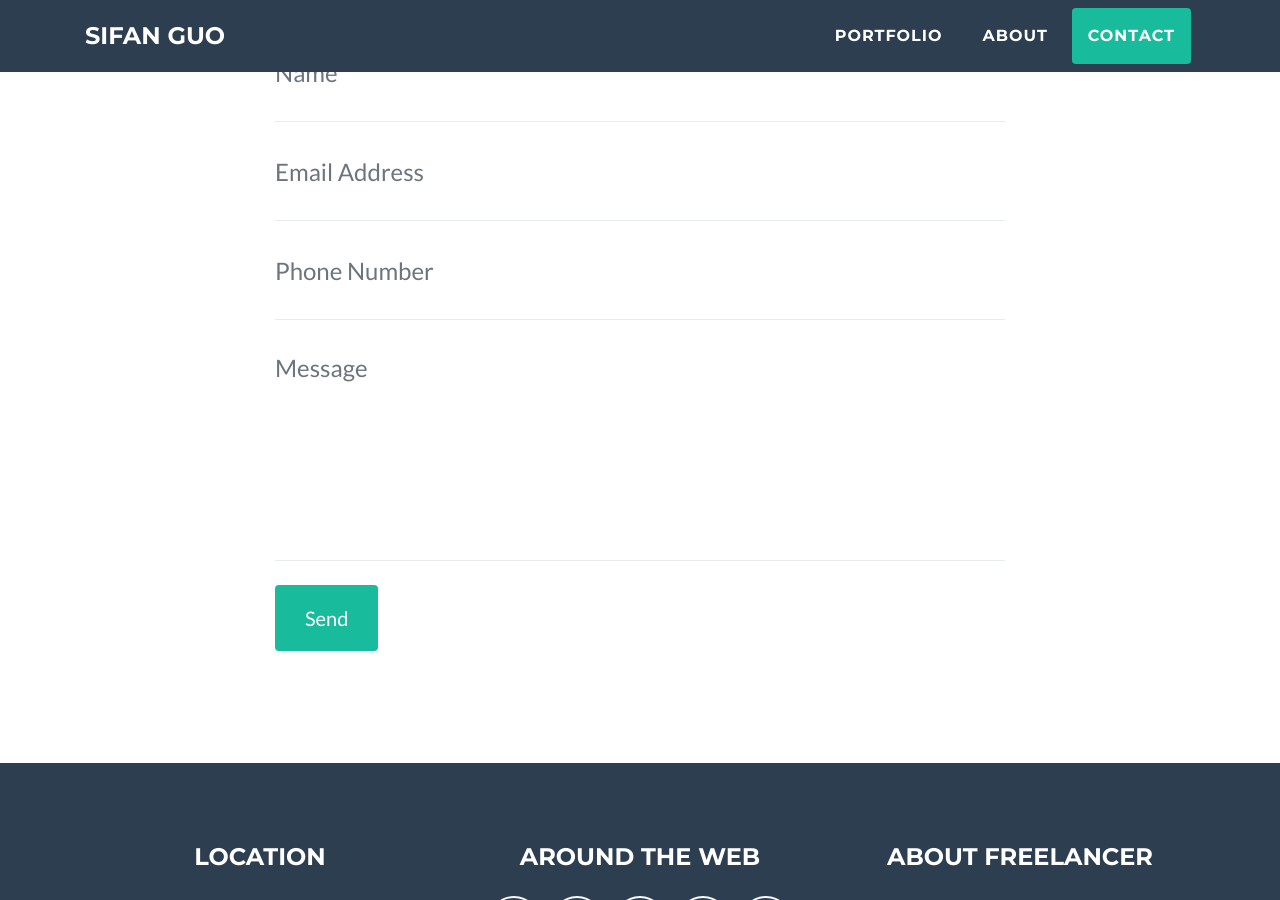
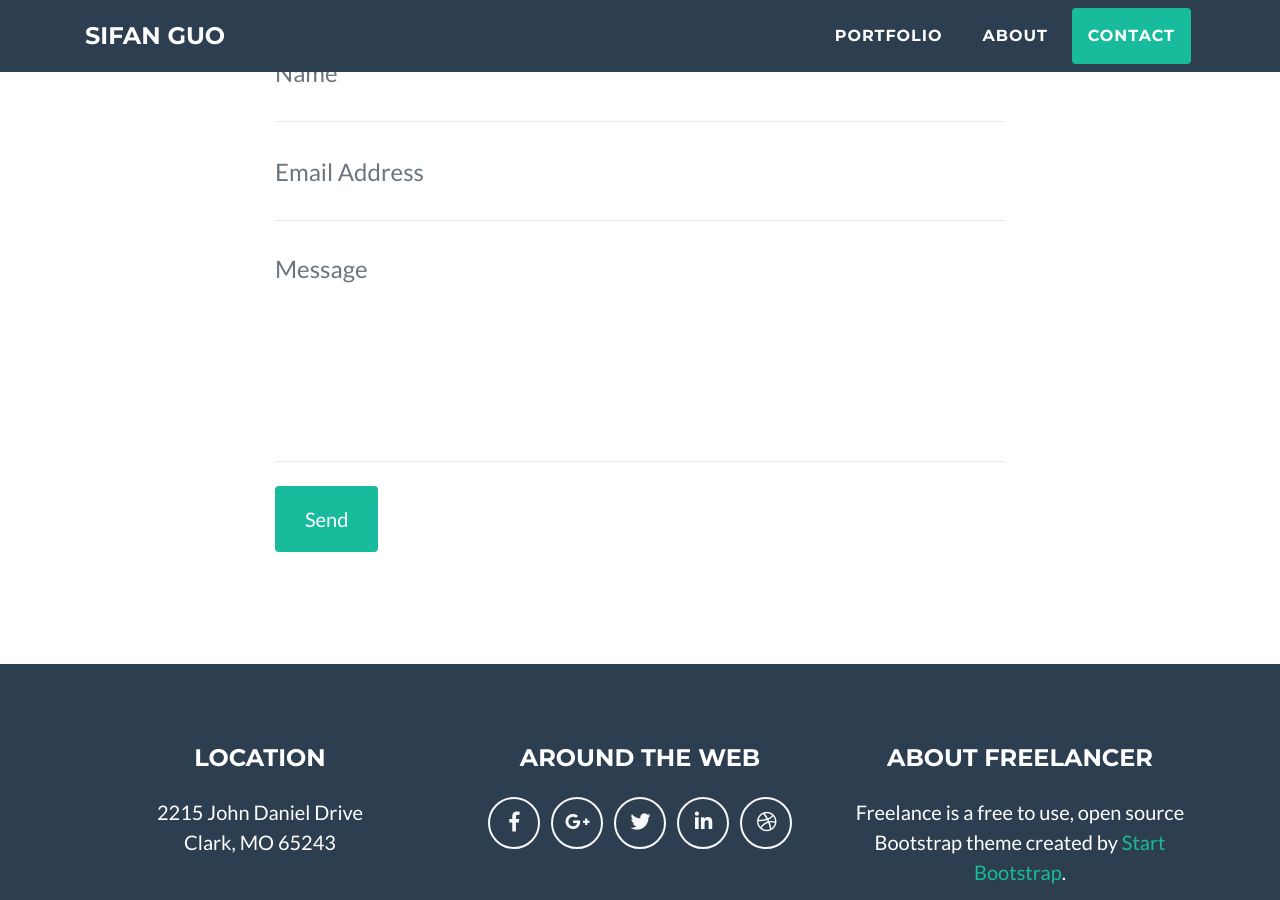
Before and after one commit to SifanGuo/sifanguo.github.io, a Jekyll site: the page portfolio/index.html, which Jekyll copies as it is, in a window 1280 px wide and 900 px high, scrolled down 2052 px. Built offline with Jekyll 4.4.1, drawn with Linux system fonts in a browser that asks for light colours.

Commit message:
contact me

```diff
--- a/portfolio/index.html
+++ b/portfolio/index.html
@@ -177,13 +177,7 @@
                 <p class="help-block text-danger"></p>
               </div>
             </div>
-            <div class="control-group">
-              <div class="form-group floating-label-form-group controls mb-0 pb-2">
-                <label>Phone Number</label>
-                <input class="form-control" id="phone" type="tel" placeholder="Phone Number" required="required" data-validation-required-message="Please enter your phone number.">
-                <p class="help-block text-danger"></p>
-              </div>
-            </div>
+
             <div class="control-group">
               <div class="form-group floating-label-form-group controls mb-0 pb-2">
                 <label>Message</label>
```
Also changed, not shown: other parts of portfolio/index.html (+1 -1 lines).
